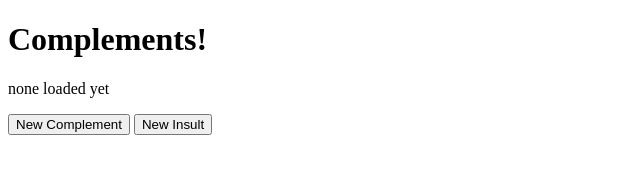
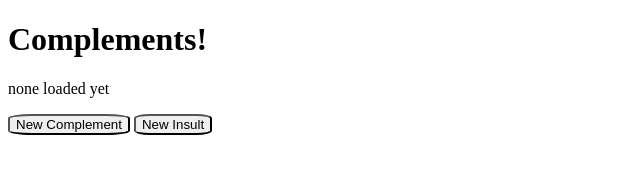
Before and after one commit to gomain/intro-to-web-dev-v2-node, a website: page index.html in a window 1280 px wide. Shown: the whole page, without its empty margins (0-640 px from the left). Drawn offline with Linux system fonts and the light colour scheme.

Commit message:
add stylesheet

```diff
--- a/index.html
+++ b/index.html
@@ -3,6 +3,7 @@
   <head>
     <title>Complements</title>
     <meta charset="utf-8" />
+    <link rel="stylesheet" href="./public/style.css" />
   </head>
   <body>
     <h1>Complements!</h1>
--- /dev/null
+++ b/public/style.css
@@ -0,0 +1,3 @@
+button {
+    border-radius: 20%;
+}
```
